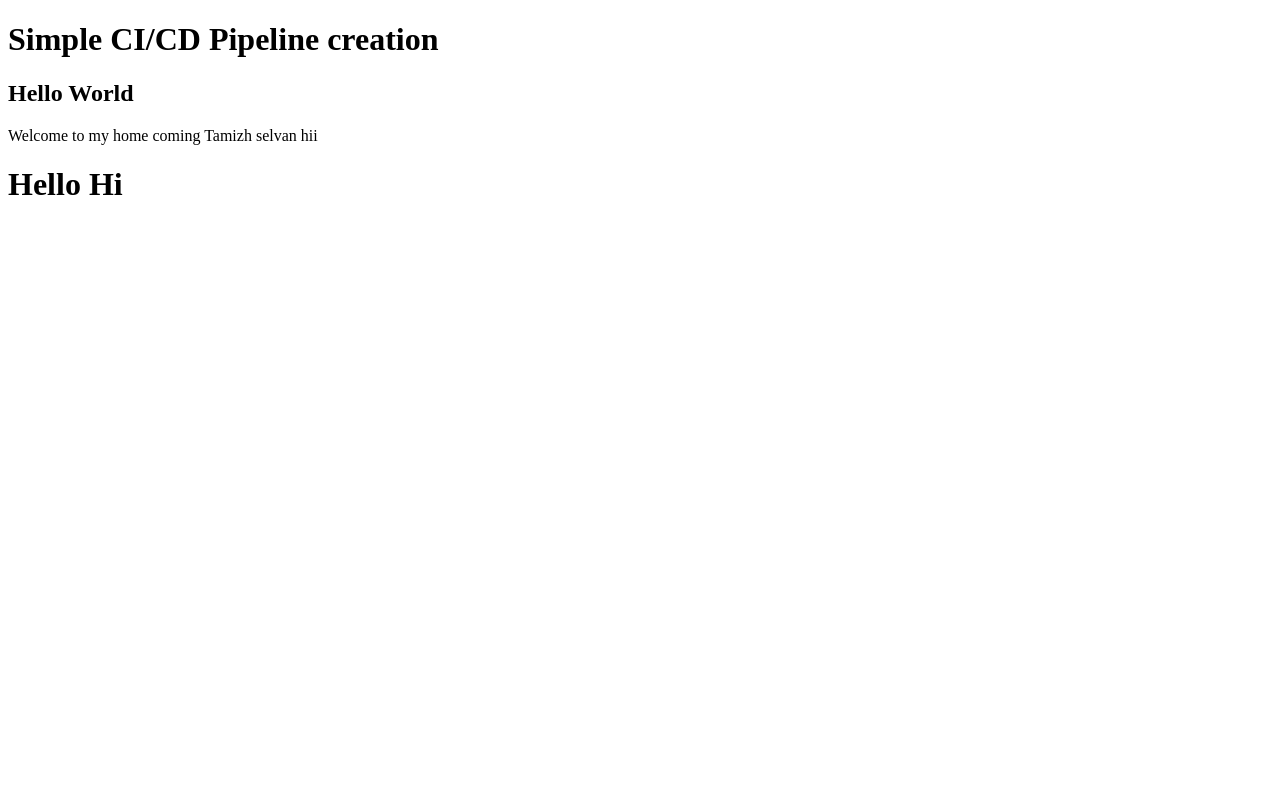
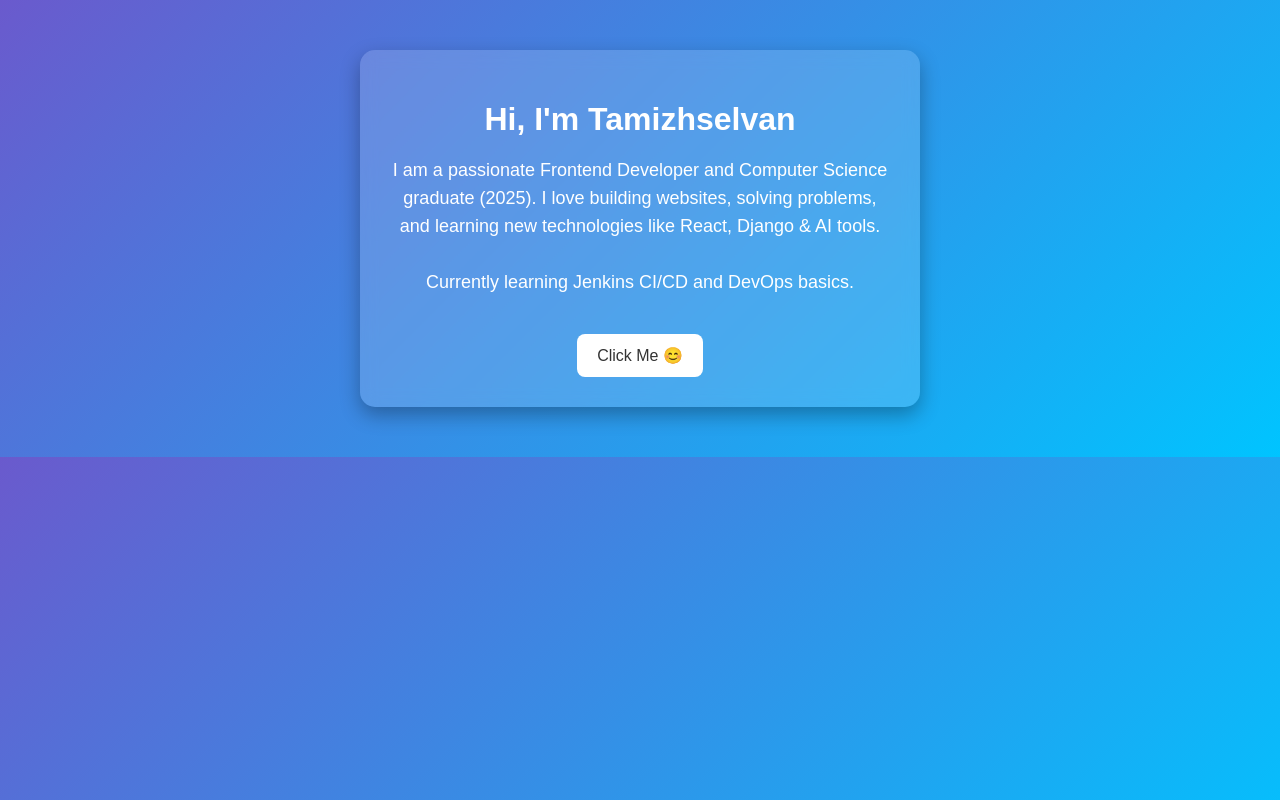
Before and after one commit to tamizh2225/simple-ci-cd-example, a plain HTML site: page index.html in a window 1280 px wide. Drawn offline with Linux system fonts and the light colour scheme.

Commit message:
Added css and js

```diff
--- a/index.html
+++ b/index.html
@@ -1,15 +1,30 @@
 <!DOCTYPE html>
 <html lang="en">
+
 <head>
     <meta charset="UTF-8">
     <meta name="viewport" content="width=device-width, initial-scale=1.0">
-    <title>CI/CD</title>
+    <title>Tamizhselvan — Portfolio</title>
+    <meta name="description" content="Tamizhselvan - Frontend Developer. Portfolio and bio with polished UI.">
+    <link rel="stylesheet" href="style.css">
 </head>
+
 <body>
-    <h1>Simple CI/CD Pipeline creation</h1>
-    <h2>Hello World</h2>
-    Welcome to my home coming
-    Tamizh selvan hii
-    <h1>Hello Hi</h1>
+
+    <div class="card">
+        <h1>Hi, I'm Tamizhselvan</h1>
+        <p>
+            I am a passionate Frontend Developer and Computer Science graduate (2025).
+            I love building websites, solving problems, and learning new technologies like React, Django & AI tools.
+            <br><br>
+            Currently learning Jenkins CI/CD and DevOps basics.
+        </p>
+
+        <button onclick="greet()">Click Me 😊</button>
+    </div>
+
+
+    <script src="script.js"></script>
 </body>
+
 </html>
--- /dev/null
+++ b/script.js
@@ -0,0 +1,3 @@
+function greet() {
+  alert("Thanks for visiting my website!");
+}
--- /dev/null
+++ b/style.css
@@ -0,0 +1,58 @@
+    body {
+      margin: 0;
+      font-family: Arial, sans-serif;
+      background: linear-gradient(135deg, #6a5acd, #00c4ff);
+      color: white;
+      text-align: center;
+      padding: 50px 20px;
+      animation: fadeIn 1.2s ease-in-out;
+    }
+
+    .card {
+      background: rgba(255, 255, 255, 0.15);
+      padding: 30px;
+      border-radius: 15px;
+      width: 90%;
+      max-width: 500px;
+      margin: auto;
+      box-shadow: 0 8px 20px rgba(0,0,0,0.3);
+      backdrop-filter: blur(8px);
+      animation: slideUp 1s ease;
+    }
+
+    h1 {
+      font-size: 32px;
+      margin-bottom: 10px;
+    }
+
+    p {
+      font-size: 18px;
+      line-height: 28px;
+    }
+
+    button {
+      padding: 12px 20px;
+      border: none;
+      background: #ffffff;
+      color: #333;
+      border-radius: 8px;
+      font-size: 16px;
+      margin-top: 20px;
+      cursor: pointer;
+      transition: 0.3s;
+    }
+
+    button:hover {
+      background: #ffe600;
+      transform: scale(1.05);
+    }
+
+    @keyframes fadeIn {
+      from { opacity: 0; }
+      to { opacity: 1; }
+    }
+
+    @keyframes slideUp {
+      from { transform: translateY(40px); opacity: 0; }
+      to { transform: translateY(0); opacity: 1; }
+    }
```
